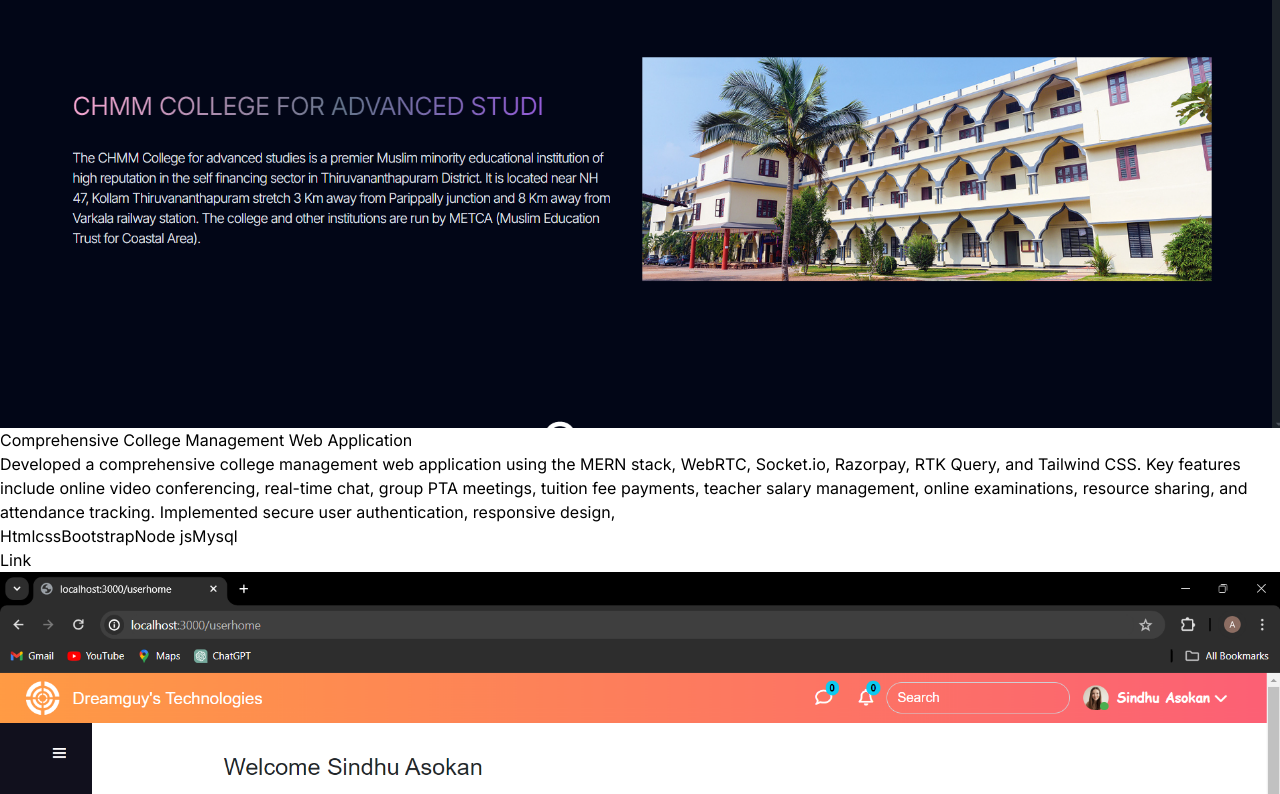
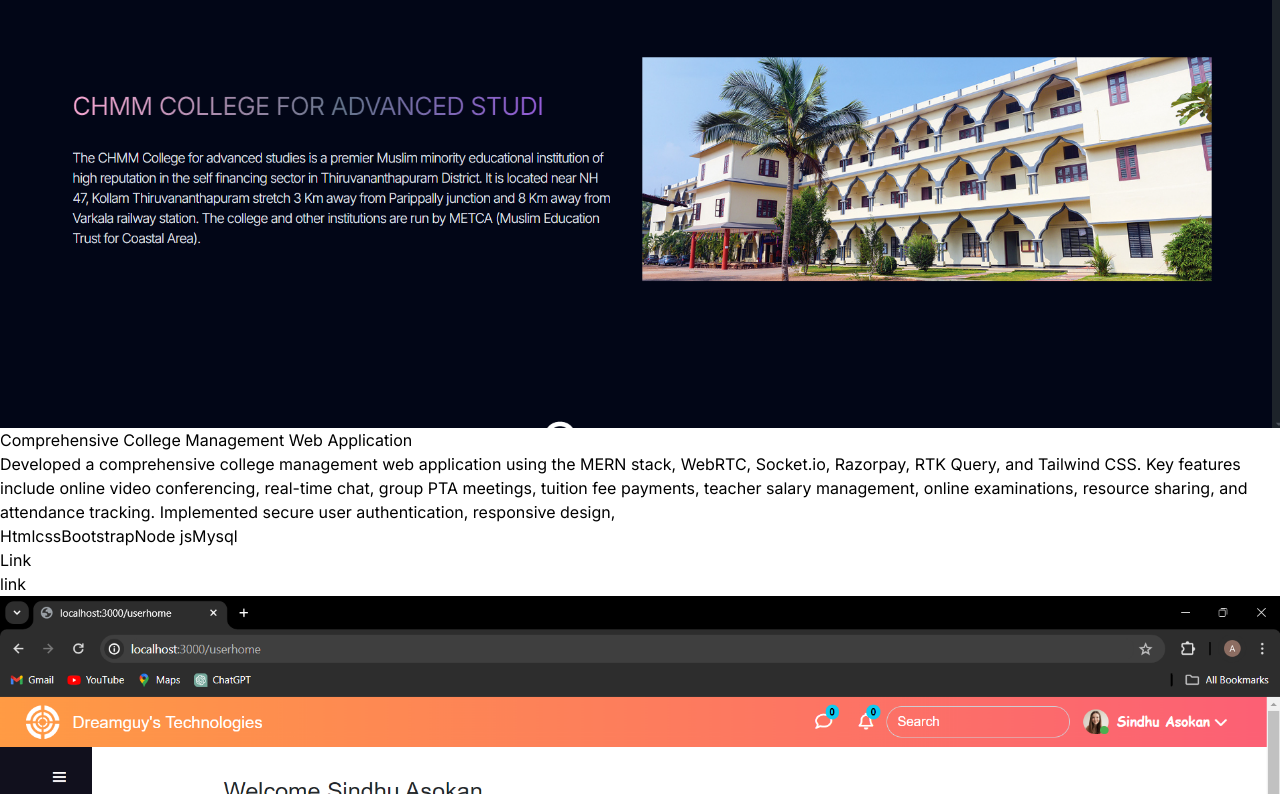
Before and after one commit to AshiqAshokan/react-portfolio-Ashiq, a React (Vite) app: page / in a window 1280 px wide. Shown: the part 1877-2671 px from the top of the page. Built offline with nearby package versions, Linux system fonts and the light colour scheme.

Commit message:
Projects.jsx

```diff
--- a/src/Components/Projects.jsx
+++ b/src/Components/Projects.jsx
@@ -41,7 +41,7 @@ const Projects = () => {
             </div>
             <div className='flex'>
               <p className='text-white'>Link</p>
-              <a href="https://github.com/your-github-username/your-repo-name" className='text-white'></a>
+              <a href="https://chmm-college-1-frontend.onrender.com" className='text-white'>link</a>
             </div>
           </div>
         </motion.div>
```
